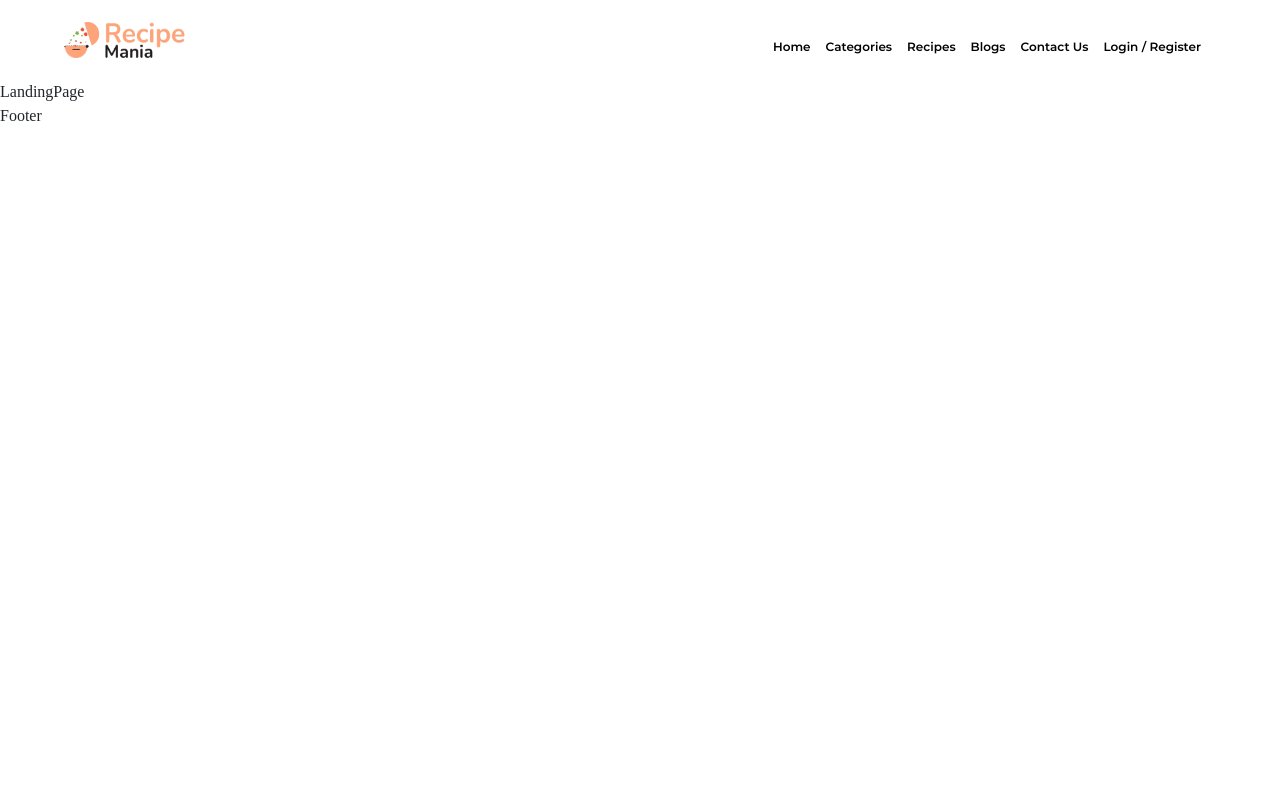
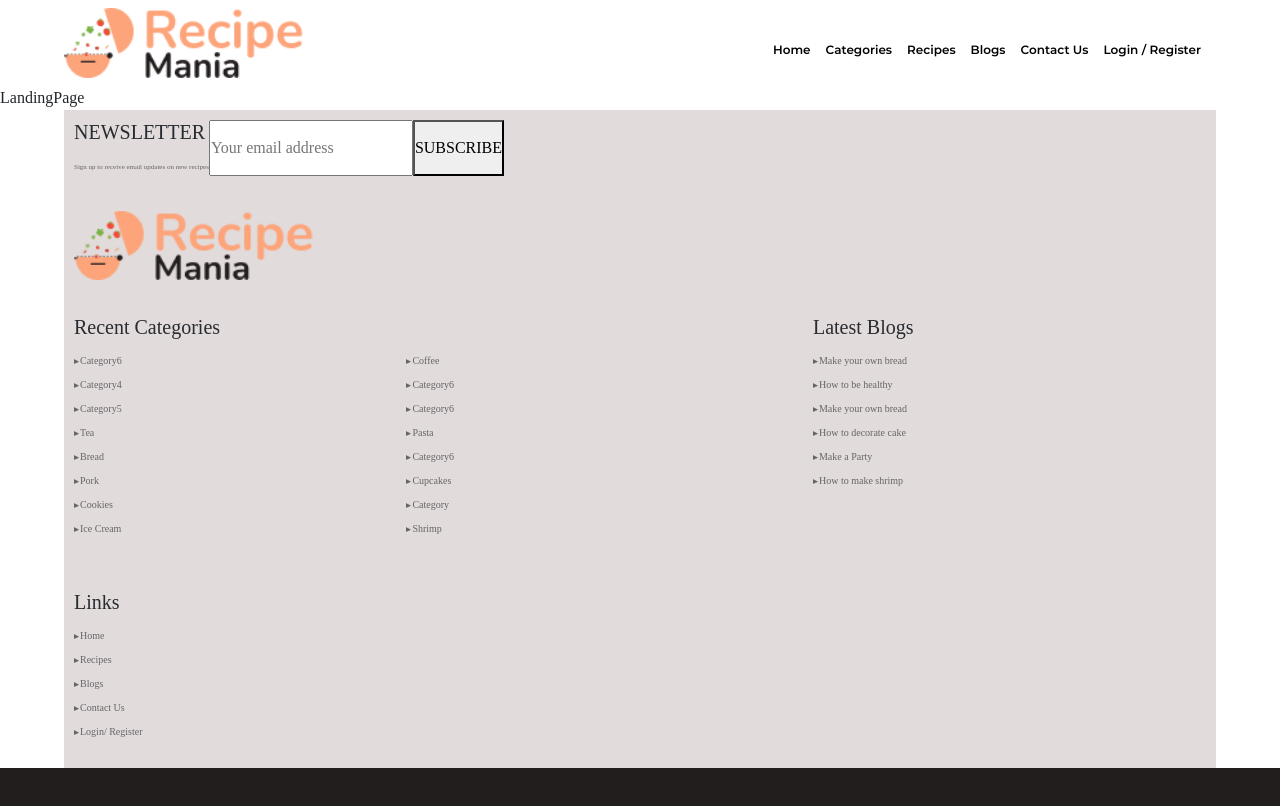
Before and after one commit to saints23githubbeck/ctarecipenia, a React (Create React App) app in the folder client/: page / in a window 1280 px wide. Shown: the top 806 px of the page. Built offline with nearby package versions, Linux system fonts and the light colour scheme; a web font is replaced by a local one.

Commit message:
added footer

```diff
--- /dev/null
+++ b/client/src/assets/styles/footer.scss
@@ -0,0 +1,87 @@
+footer{
+  background: #E2DBDB;
+  border-bottom: 70px solid #231E1E;
+}
+.logo{
+  width: 122px;
+}
+
+.footer{
+  padding: 50px 0;
+  width: 90%;
+  margin: 0 auto;
+  display: grid;
+  grid-template-columns: repeat(1fr, 12);
+  row-gap: 35px;
+  div{
+    ul{
+      padding: 0;
+      li{
+        a{
+          color: rgba(40, 43, 48, 0.67);
+          font-size: 10px;
+          text-decoration: none;
+
+          &::before{
+            content: url("../images/caret-right.png");
+
+            display: inline-block;
+          }
+        }
+      }
+
+    }
+
+    &:nth-child(1){
+      grid-column: 1/13;
+      grid-row: 2/3;
+    }
+    &:nth-child(2){
+      grid-column: 1/5;
+      grid-row: 3/4;
+    }
+    &:nth-child(3){
+      grid-column: 8/13;
+      grid-row: 3/4;
+    }
+    &:nth-child(4){
+      display: none;
+    }
+    &:nth-child(5){
+      grid-column: span 12;
+      grid-row: 4/5;
+    }
+    &:nth-child(6){
+      grid-column: span 12;
+      grid-row: 1/2;
+
+      input{
+        width: 100%;
+      }
+      small{
+        font-size: 7px;
+        color: rgba(40, 43, 48, 0.67);
+      }
+    }
+  }
+
+}
+
+
+
+@media (min-width: 768px ) {
+  footer{
+    background-color: white;
+  }
+  .logo{
+    width: 241px;
+  }
+  small{
+    font-size: 13px;
+  }
+  .footer{
+    background: #E2DBDB;
+    padding: 10px;
+  }
+
+}
--- a/client/src/assets/styles/globalStyle.scss
+++ b/client/src/assets/styles/globalStyle.scss
@@ -28,6 +28,9 @@
 span{
   font-size: 15px;
 }
+p,h1,h2,h3,h4,h5,span{
+  color: #282B30;
+}
 p{
   font-size: 19px;
   font-weight: 400;
@@ -47,6 +50,10 @@ h3{
 h4{
   font-size: 10px;
   font-weight: 400;
+}
+h5{
+  font-size: 15px;
+  font-weight: 500;
 }
 ul{
   list-style-type: none;
@@ -75,4 +82,7 @@ ul{
   h4{
     font-size: 28px;
   }
+  h5{
+    font-size: 20px;
+  }
 }
--- a/client/src/components/Footer.js
+++ b/client/src/components/Footer.js
@@ -1,8 +1,84 @@
 import React from 'react'
+import {
+  Link
+} from "react-router-dom";
+
+import "../assets/styles/footer.scss"
+import logo1 from "../assets/images/logo1.png"
 
 const Footer = () => {
   return (
-    <div>Footer</div>
+    <footer>
+      <div className='footer'>
+        <div>
+          <img className='logo' src={logo1} alt="logo" />
+        </div>
+        <div>
+          <h5>Recent Categories</h5>
+          <div className='d-flex justify-content-between'>
+            <ul>
+              <li><Link to="/">Category6</Link></li>
+              <li><Link to="/">Category4</Link></li>
+              <li><Link to="/">Category5</Link></li>
+              <li><Link to="/">Tea</Link></li>
+              <li><Link to="/">Bread</Link></li>
+              <li><Link to="/">Pork</Link></li>
+              <li><Link to="/">Cookies</Link></li>
+              <li><Link to="/">Ice Cream</Link></li>
+            </ul>
+            <ul>
+              <li><Link to="/">Coffee</Link></li>
+              <li><Link to="/">Category6</Link></li>
+              <li><Link to="/">Category6</Link></li>
+              <li><Link to="/">Pasta</Link></li>
+              <li><Link to="/">Category6</Link></li>
+              <li><Link to="/">Cupcakes</Link></li>
+              <li><Link to="/">Category</Link></li>
+              <li><Link to="/">Shrimp</Link></li>
+            </ul>
+          </div>
+        </div>
+        <div>
+          <h5>Latest Blogs</h5>
+          <ul>
+            <li><Link to="/">Make your own bread</Link></li>
+            <li><Link to="/">How to be healthy</Link></li>
+            <li><Link to="/">Make your own bread</Link></li>
+            <li><Link to="/">How to decorate cake</Link></li>
+            <li><Link to="/">Make a Party</Link></li>
+            <li><Link to="/">How to make shrimp</Link></li>
+          </ul>
+        </div>
+        <div>
+          <h5>Lates Recipes</h5>
+          <ul>
+            <li><Link to="/">Kids recipe</Link></li>
+            <li><Link to="/">Garlic shrimps</Link></li>
+            <li><Link to="/">Happy shrimps</Link></li>
+          </ul>
+        </div>
+        <div>
+          <h5>Links</h5>
+          <ul>
+            <li><Link to="/">Home </Link></li>
+            <li><Link to="/">Recipes</Link></li>
+            <li><Link to="/">Blogs </Link></li>
+            <li><Link to="/">Contact Us </Link></li>
+            <li><Link to="/">Login/ Register </Link></li>
+          </ul>
+        </div>
+        <div className='d-flex'>
+          <div>
+            <h5>NEWSLETTER</h5>
+            <small>Sign up to receive email updates on new recipes</small>
+          </div>
+          <div className='d-flex'>
+            <input type="text" placeholder='Your email address' />
+            <button>SUBSCRIBE</button>
+          </div>
+        </div>
+      </div>
+    </footer>
   )
 }
 
```
Also changed, not shown: client/src/assets/images/caret-right.png (added).
